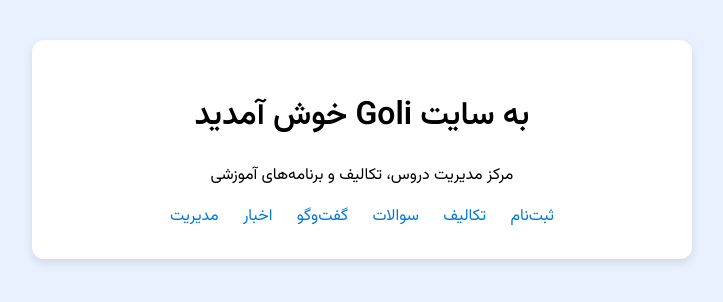
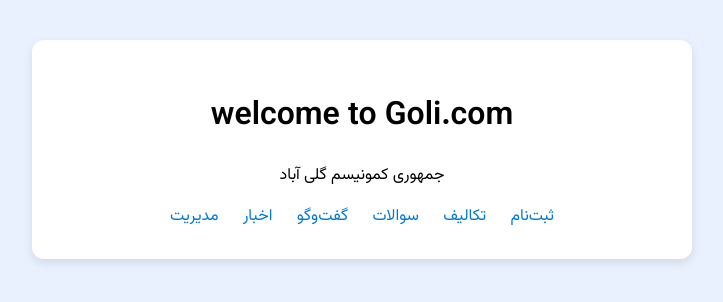
Before and after one commit to Amir-Hossein-AHG0/G.L.C.-2, a plain HTML site: page index.html in a window 1280 px wide. Shown: the whole page, without its empty margins (278-1001 px from the left). Drawn offline with Linux system fonts and the light colour scheme.

Commit message:
index.html

```diff
--- a/index.html
+++ b/index.html
@@ -9,8 +9,8 @@
 </head>
 <body>
     <div class="container">
-        <h1>به سایت Goli خوش آمدید</h1>
-        <p>مرکز مدیریت دروس، تکالیف و برنامه‌های آموزشی</p>
+        <h1>welcome to Goli.com</h1>
+        <p>جمهوری کمونیسم گلی آباد</p>
         <nav>
             <a href="signup.html">ثبت‌نام</a>
             <a href="assignments.html">تکالیف</a>
```
